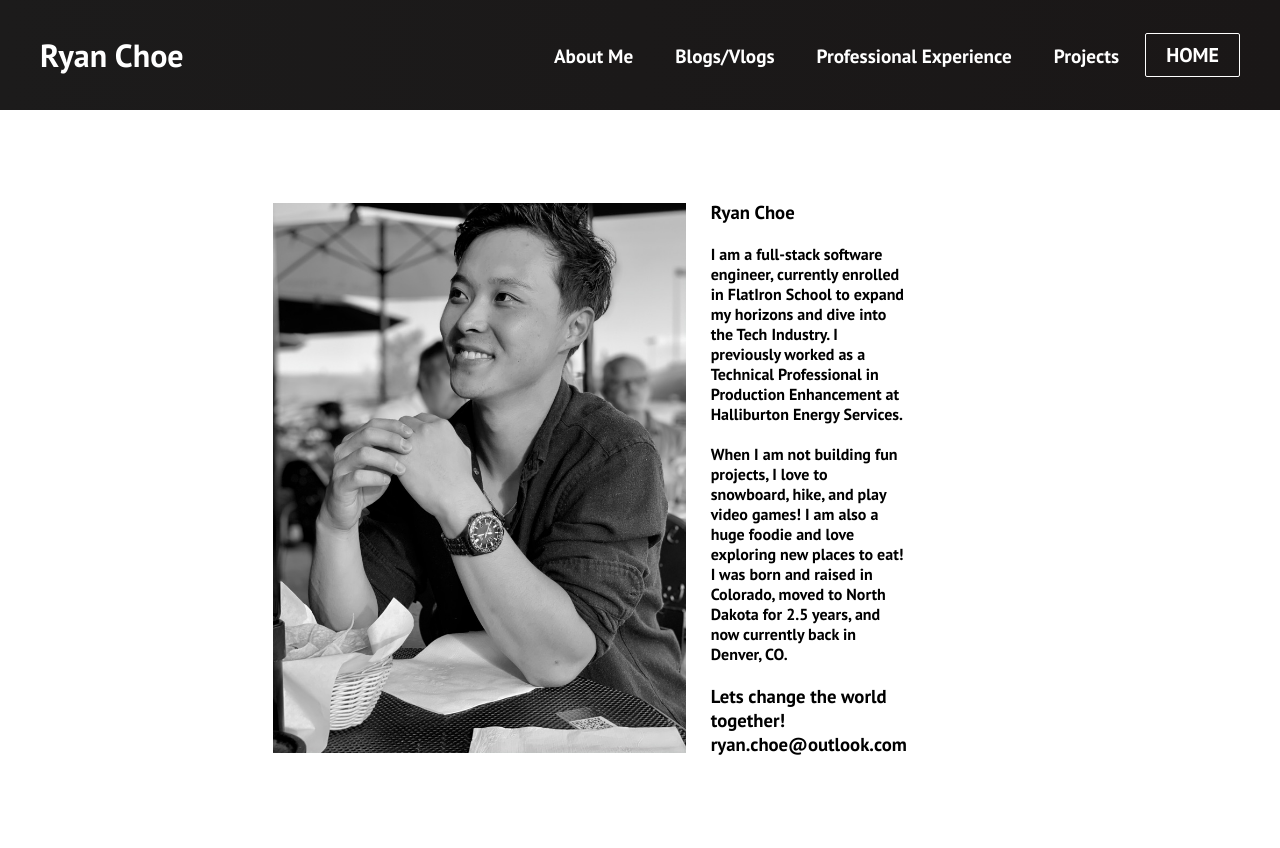
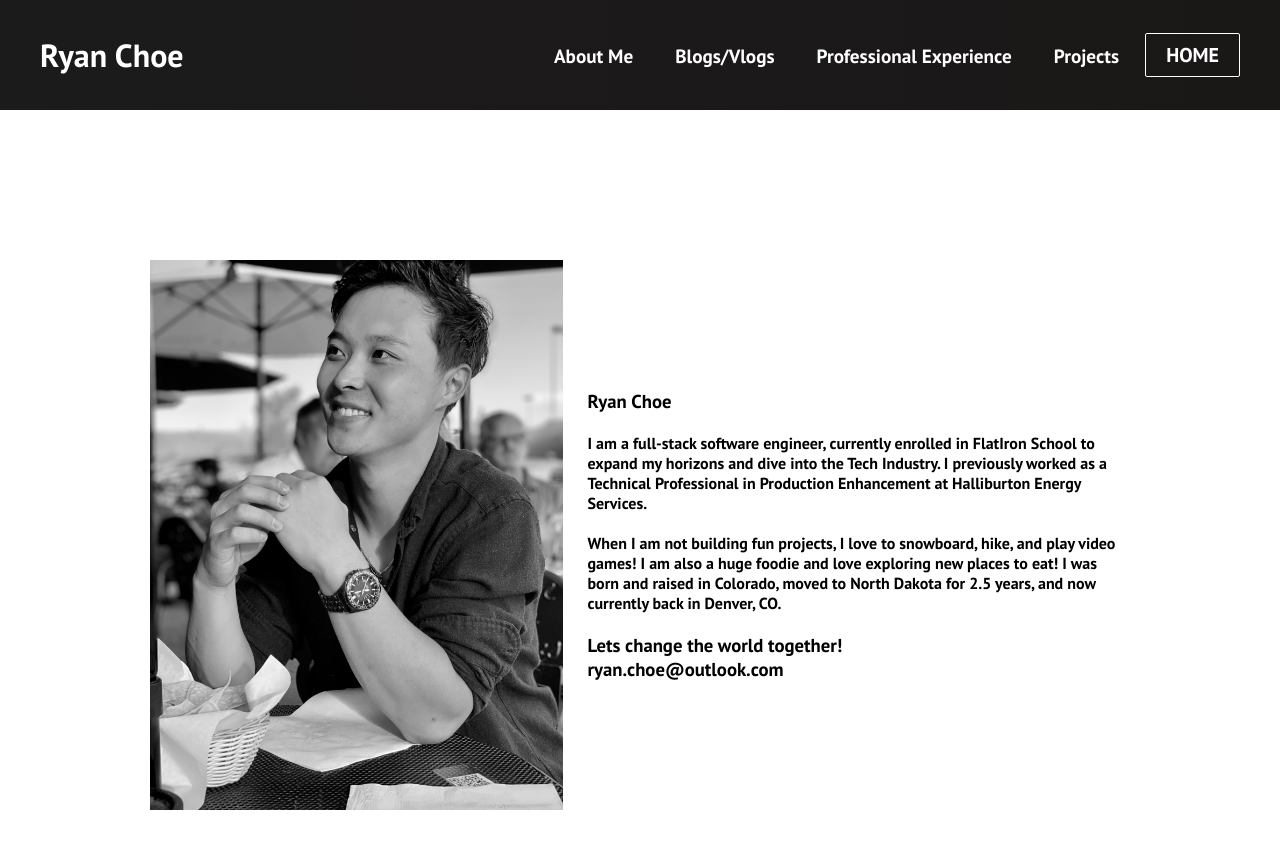
Before and after one commit to rchoe1229/Personal-Website, a React (Create React App) app: page /aboutmoi in a window 1280 px wide. Shown: the top 848 px of the page. Built offline with nearby package versions, Linux system fonts and the light colour scheme.

Commit message:
Adjusting AboutMe

```diff
--- a/src/App.css
+++ b/src/App.css
@@ -7,27 +7,28 @@
 
 .AboutMe-Container {
   display: flex;
-  flex-direction: column;
   align-items: center;
-  margin: 40px 300px;
+  padding: 50px;
+  margin: 100px;
 }
 
 .Image-Container {
   display: flex;
   align-items: center;
-  padding: 50px;
 }
 
 .Content-Container {
   display: flex;
   flex-direction: column;
   align-self: center;
-  margin-right: 100px;
+  /* margin-right: 350px; */
 }
 
 .portrait {
+  display: flex;
+  align-items: center;
+  margin-right: 25px;
   height: 550px;
-  margin-right: 25px;
 }
 
 .BlogVlog-Title {
--- a/src/components/Cards.css
+++ b/src/components/Cards.css
@@ -107,13 +107,13 @@
   }
 }
 
-@media only screen and (min-width: 1100px) {
+@media only screen and (min-width: 1000px) {
   .cards__items {
     display: flex;
   }
 }
 
-@media only screen and (max-width: 1100px) {
+@media only screen and (max-width: 1000px) {
   .cards__item {
     margin-bottom: 2rem;
   }
```
